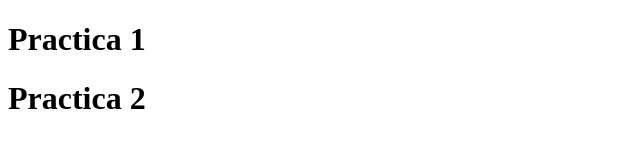
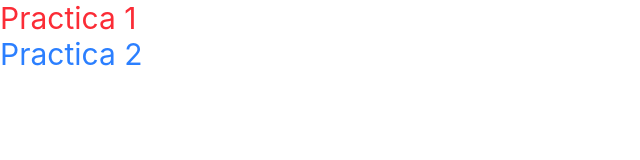
Before and after one commit to rahmatjon02/lesson-23, a website: page index.html in a window 1280 px wide. Shown: the whole page, without its empty margins (0-640 px from the left). Drawn offline with Linux system fonts and the light colour scheme.

Commit message:
added tailwind

```diff
--- a/index.html
+++ b/index.html
@@ -5,11 +5,12 @@
     <meta charset="UTF-8">
     <meta name="viewport" content="width=device-width, initial-scale=1.0">
     <title>Practica 1</title>
+    <link rel="stylesheet" href="./src/output.css">
 </head>
 
 <body>
-    <h1>Practica 1</h1>
-    <h1>Practica 2</h1>
+    <h1 class="text-3xl text-red-500">Practica 1</h1>
+    <h1 class="text-3xl text-blue-500">Practica 2</h1>
 </body>
 
 </html>
--- /dev/null
+++ b/package.json
@@ -0,0 +1,6 @@
+{
+  "dependencies": {
+    "@tailwindcss/cli": "^4.3.3",
+    "tailwindcss": "^4.3.3"
+  }
+}
--- /dev/null
+++ b/src/input.css
@@ -0,0 +1 @@
+@import "tailwindcss";
```
Also changed, not shown: src/output.css (added), 1 other file.
